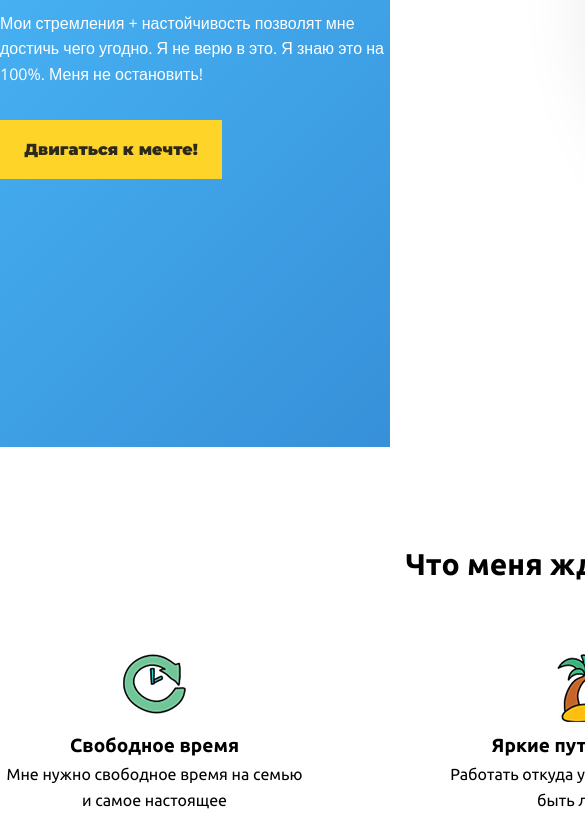
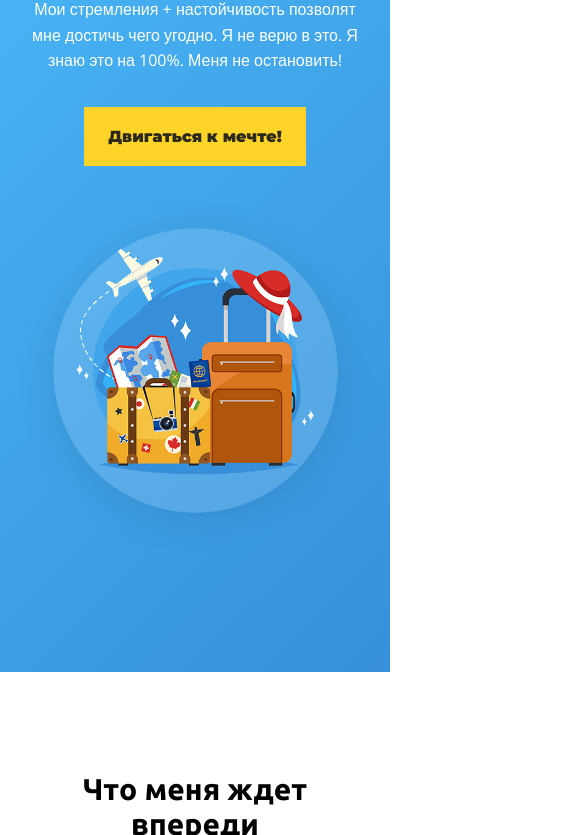
Before and after one commit to KatCarrot/WayUpProject, a plain HTML site: page index.html in a window 390 px wide. Shown: the part 417-1252 px from the top of the page, 585 px wide, since content can reach past the window. Drawn offline with nearby package versions, Linux system fonts and the light colour scheme.

Commit message:
Адаптив

```diff
--- a/css/main.css
+++ b/css/main.css
@@ -169,5 +169,73 @@ p {
 	color: #fff;
 	font-size: 14px;
 	margin: 0;
+}
+
+@media screen and (max-width: 1200px) {
+	.container {
+		width: 960px;
+	}
+}
+
+@media screen and (max-width: 992px) {
+	.container {
+		width: 720px;
+		text-align: center;
+	}
+
+	.wrapper {
+		flex-direction: column;
+	}
+
+	.title {
+		margin-top: 50px;
+		width: auto;
+		text-align: center;
+	}
+	.text {
+		width: auto;
+		text-align: center;
+	}
+	.desktop {
+		display: block;
+		width: 641px;
+		margin: 35px auto 0;
+	}
+
+	.btn {
+		margin: 0 auto;
+
+	}
+
+	.skills {
+		flex-direction: column;
+	}
+	.skill {
+		width: auto;
+	}
+}
+
+@media screen and (max-width: 768px) {
+	.container {
+		width: 540px;
+	}
+	.desktop {
+		width: 100%;
+	}
 
 }
+
+@media screen and (max-width: 576px) {
+	.container {
+		width: 90%;
+	}
+
+	.input {
+	width: 90%;
+	}
+
+	.btn-form {
+	width: 90%;
+	}
+
+}
```
